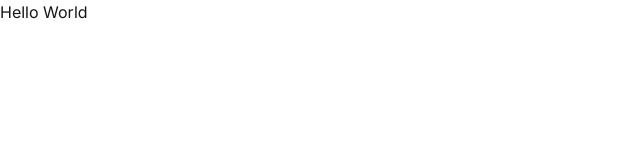
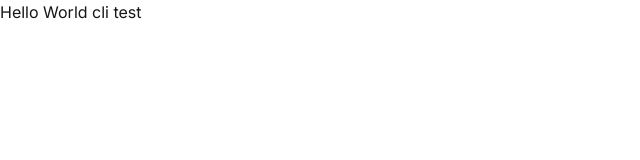
Before and after one commit to Ibrahim-Omar1/fincart, a Next.js app: page / in a window 1280 px wide. Shown: the top 160 px of the page, without its empty margins (0-640 px from the left). Built offline with nearby package versions, Linux system fonts and the light colour scheme.

Commit message:
chore: Update greeting text in Home component for CLI testing

```diff
--- a/app/page.tsx
+++ b/app/page.tsx
@@ -3,7 +3,7 @@ export default function Home() {
   return (
     <div>
       <h1>
-        Hello World
+        Hello World cli test
       </h1>
     </div>
   );
```
